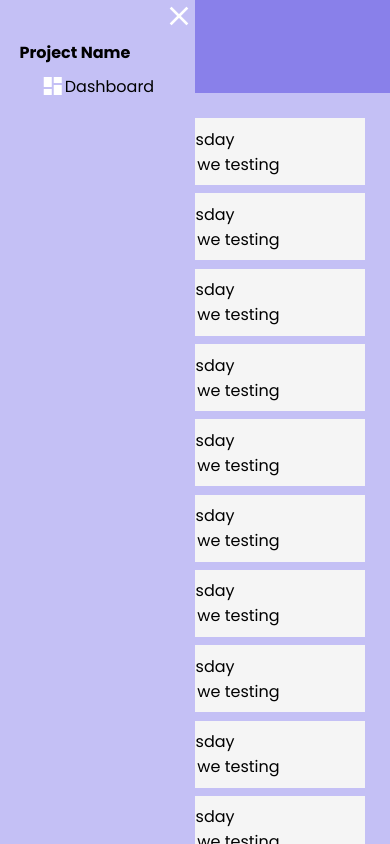
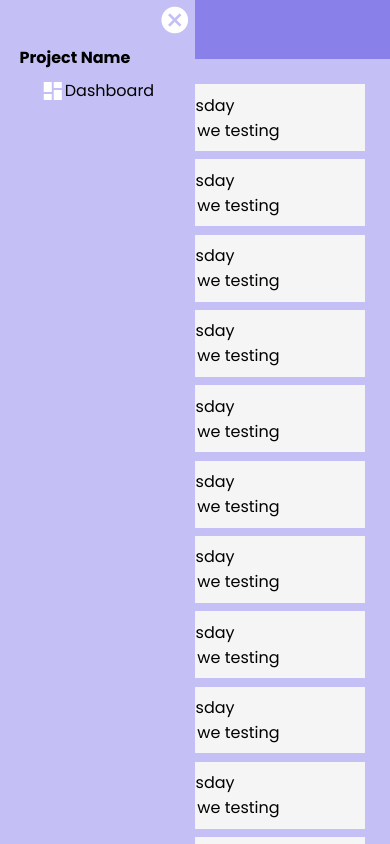
Before and after one commit to Rohan2596/logger-frontend, a React (Create React App) app: page /dashboard in a window 390 px wide. Both pictures are taken after a click on the element "segment". Shown: the top 844 px of the page. Built offline with nearby package versions, Linux system fonts and the light colour scheme.

Commit message:
FIXED:Issues related to mobile screen.

```diff
--- a/src/App.js
+++ b/src/App.js
@@ -9,8 +9,8 @@ function App() {
 
      <BrowserRouter>
      <Switch>
-     <Route exact path="/" component={User}></Route>
-     <Route  path="/dashboard"><Dashboard/></Route>
+     <Route exact path="/" component={User}/>
+     <Route  path="/dashboard" component={Dashboard}/>
      </Switch>
 
      </BrowserRouter>
--- a/src/css/navbar.css
+++ b/src/css/navbar.css
@@ -1,7 +1,7 @@
 .navbar-main-container{
     background-color: #8980ea;
     width: 100%;
-    height: 7vh;
+    height: fit-content;
     display: flex;
     flex-direction: row;
     justify-content: flex-start;
@@ -35,6 +35,8 @@
     justify-content: flex-end;
     align-items:flex-end;
     font-size: xx-large;
+    margin-top: 0.5vh;
+    margin-right: 0.5vh;
 }
 .project-name{
     display: flex;
@@ -46,3 +48,6 @@
     justify-content: center;
     align-items: center;
 }
+.nav{
+    font-size: 24px;
+}
--- a/src/modules/navbar.jsx
+++ b/src/modules/navbar.jsx
@@ -15,14 +15,14 @@ function Navbar() {
        return(
      <div className="navbar-container">
      <div id="sideBar-container" className="sideBar-container">
-     <span className="material-icons close-icon" onClick={()=>closeSideNav()}>close</span>
+     <span className="material-icons close-icon" onClick={()=>closeSideNav()}>cancel</span>
 
          <div className="project-name" >Project Name</div>
          <div className="menu" ><span class="material-icons">dashboard</span>Dashboard</div>
      </div>
 
      <div className="navbar-main-container">
-         <span className="material-icons" onClick={()=>openSideNav()}>segment</span>
+         <span className="material-icons menu nav" onClick={()=>openSideNav()}>segment</span>
          <span className="title" >Logger Platfrom</span>
      </div>
          </div>
--- a/src/pages/user.jsx
+++ b/src/pages/user.jsx
@@ -15,7 +15,7 @@ function User() {
            <div className="auth-image-container"></div>
            <div className="auth-input-container">
 
-           <img alt="avatar" src="https://img.icons8.com/color/96/000000/circled-user-male-skin-type-3--v2.png"/>
+           <img alt="avatar" src="https://img.icons8.com/color/108/000000/circled-user-male-skin-type-3--v2.png"/>
            <input className="username" type="text" placeholder="What's your username?"></input>
            <input className="password" type="text" placeholder="What's your password?"></input>
            <div className="sign-in" onClick={()=>submit()}>Sign In</div>
```
